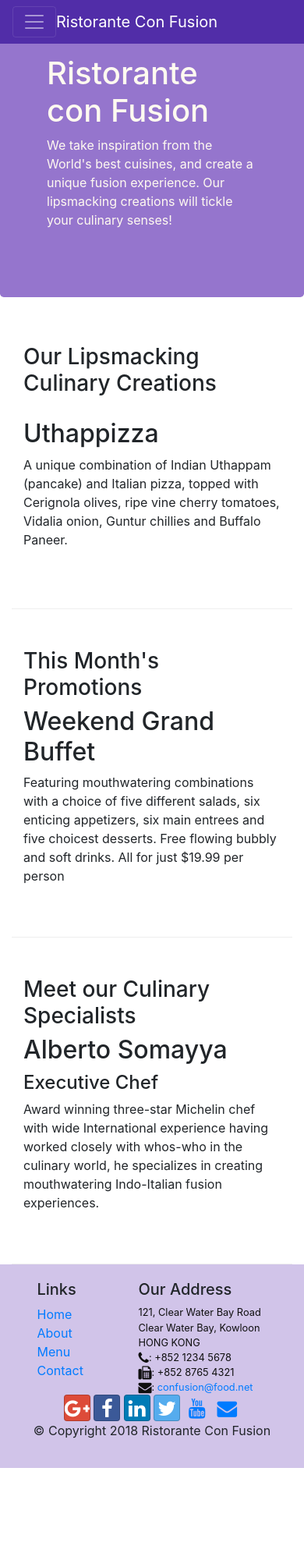
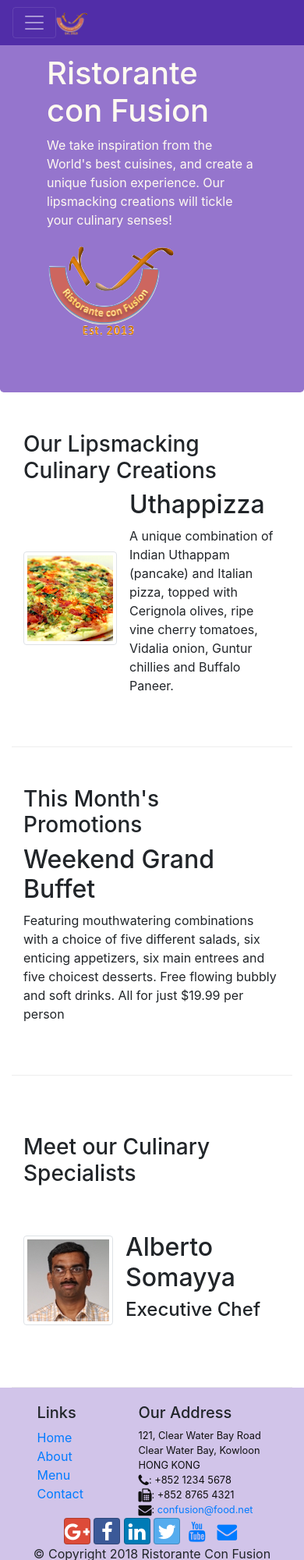
Before and after one commit to rejun001/coursera_bootstrap, a website: page index.html in a window 390 px wide. Shown: the top 2000 px of the page at 78% size. Before the commit the page ends 1882 px from the top, so only its background shows below. Drawn offline with nearby package versions, Linux system fonts and the light colour scheme.

Commit message:
Images and Media

```diff
--- a/index.html
+++ b/index.html
@@ -21,7 +21,7 @@
             <button class="navbar-toggler" type="button" data-toggle="collapse" data-target="#Navbar">
                 <span class="navbar-toggler-icon"></span>
             </button>
-            <a class="navbar-brand mr-auto" href="#">Ristorante Con Fusion</a>
+            <a class="navbar-brand mr-auto" href="#"><img src="img/logo.png" height="30" width="41"></a>
             <div class="collapse navbar-collapse" id="Navbar">
                 <ul class="navbar-nav mr-auto">
                     <li class="nav-item active"><a class="nav-link" href="#"><span class="fa fa-home fa=lg"></span> Home</a></li>
@@ -39,7 +39,8 @@
                     <h1>Ristorante con Fusion</h1>
                     <p>We take inspiration from the World's best cuisines, and create a unique fusion experience. Our lipsmacking creations will tickle your culinary senses!</p>
                 </div>
-                <div class="col-12 col-sm-6">
+                <div class="col-12 col-sm align-self-center">
+                    <img src="img/logo.png" class="img-fluid">
                 </div>
             </div>
         </div>
@@ -51,8 +52,15 @@
                 <h3>Our Lipsmacking Culinary Creations</h3>
             </div>
             <div class="col col-sm order-sm-first col-md">
-                <h2>Uthappizza</h2>
-                <p>A unique combination of Indian Uthappam (pancake) and Italian pizza, topped with Cerignola olives, ripe vine cherry tomatoes, Vidalia onion, Guntur chillies and Buffalo Paneer.</p>
+                <div class="media">
+                    <img class="d-flex mr-3 img-thumbnail align-self-center"
+                        src="img/uthappizza.png" alt="uthappizza">
+                    <div class="media-body">
+                        <h2 class="mt-0">Uthappizza</h2>
+                        <p>A unique combination of Indian Uthappam (pancake) and Italian pizza, topped with Cerignola olives, ripe vine cherry tomatoes, Vidalia onion, Guntur chillies and Buffalo Paneer.</p>
+                    </div>
+                </div>
+
             </div>
         </div>
 
@@ -72,9 +80,15 @@
                 <h3>Meet our Culinary Specialists</h3>
             </div>
             <div class="col col-sm order-sm-first col-md">
-                <h2>Alberto Somayya</h2>
-                <h4>Executive Chef</h4>
-                <p>Award winning three-star Michelin chef with wide International experience having worked closely with whos-who in the culinary world, he specializes in creating mouthwatering Indo-Italian fusion experiences. </p>
+                <div class="media">
+                    <img class="d-flex mr-3 img-thumbnail align-self-center"
+                        src="img/alberto.png" alt="alberto">
+                    <div class="media-body">
+                        <h2 class="mt-0">Alberto Somayya</h2>
+                        <h4>Executive Chef</h4>
+                        <p class="d-none d-sm-block">Award winning three-star Michelin chef with wide International experience having worked closely with whos-who in the culinary world, he specializes in creating mouthwatering Indo-Italian fusion experiences. </p>
+                    </div>
+                </div>
             </div>
         </div>
     </div>
```
Also changed, not shown: aboutus.html (+1 -1 lines), contactus.html (+1 -1 lines), img/alberto.png (added), img/buffet.png (added), img/logo.png (added), img/uthappizza.png (added).
